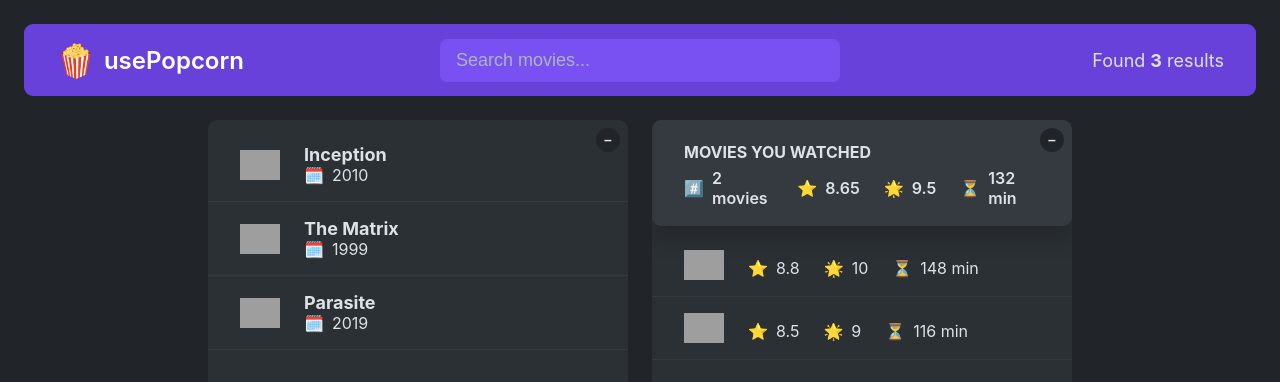
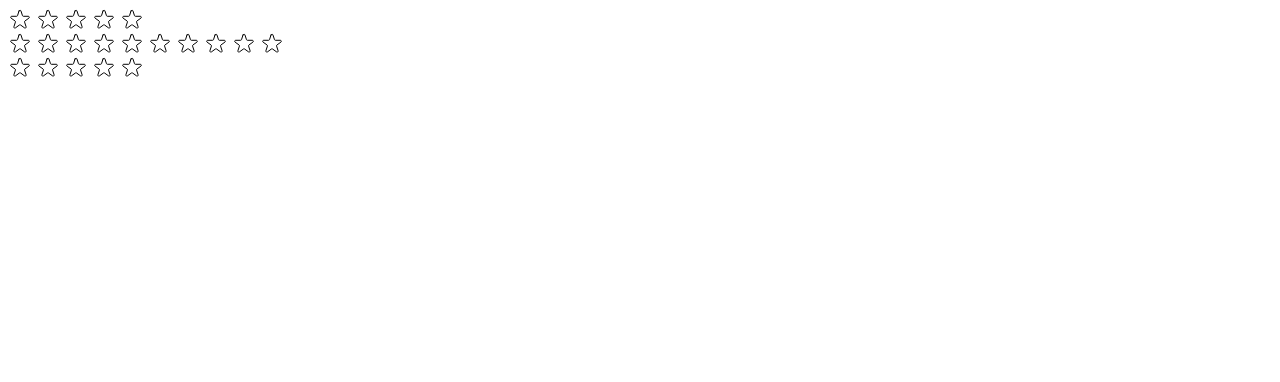
Before and after one commit to Lawaron/react-course-01, a React (Create React App) app in the folder app/: page / in a window 1280 px wide. Shown: the top 382 px of the page. Built offline with nearby package versions, Linux system fonts and the light colour scheme; grey boxes are pictures that could not be loaded.

Commit message:
working on star-rating

```diff
--- a/app/src/App.js
+++ b/app/src/App.js
@@ -24,7 +24,6 @@
         <Box>
           <List
             items={movies}
-            className="list"
             renderItem={(movie) => <Movie movie={movie} key={movie.imdbID} />}
           />
         </Box>
@@ -32,7 +31,6 @@
           <WatchedSummary watched={watched} />
           <List
             items={watched}
-            className="list"
             renderItem={(movie) => (
               <WatchedMovie movie={movie} key={movie.imdbID} />
             )}
--- a/app/src/components/List.js
+++ b/app/src/components/List.js
@@ -1,5 +1,5 @@
-const List = ({ className, items, renderItem }) => (
-  <ul className={className}>{items?.map((item) => renderItem(item))}</ul>
+const List = ({ items, renderItem }) => (
+  <ul className="list">{items?.map(renderItem)}</ul>
 );
 
 export default List;
--- /dev/null
+++ b/app/src/components/StarRating.js
@@ -0,0 +1,84 @@
+import { useState } from "react";
+
+const containerStyle = {
+  display: "flex",
+  alignItems: "center",
+  gap: "0.5rem",
+};
+
+const starContainerStyle = {
+  display: "flex",
+  gap: "0.25rem",
+};
+
+const textStyle = {
+  lineHeight: 1,
+  margin: 0,
+};
+
+const starSyle = {
+  width: "1.5rem",
+  height: "1.5rem",
+  display: "inline-block",
+  cursor: "pointer",
+};
+
+const StarRating = ({ maxRating = 5 }) => {
+  const [rating, setRating] = useState(0);
+  const [hoverRating, setHoverRating] = useState(0);
+
+  return (
+    <div style={containerStyle}>
+      <div style={starContainerStyle}>
+        {Array.from({ length: maxRating }, (_, i) => (
+          <Star
+            key={i}
+            onRate={() => setRating(i + 1)}
+            onHoverIn={() => setHoverRating(i + 1)}
+            onHoverOut={() => setHoverRating(0)}
+            isFull={(hoverRating || rating) >= i + 1}
+          />
+        ))}
+      </div>
+      <p style={textStyle}>{hoverRating || rating || ""}</p>
+    </div>
+  );
+};
+
+const Star = ({ onRate, isFull, onHoverIn, onHoverOut }) => (
+  <span
+    role="button"
+    style={starSyle}
+    tabIndex={0}
+    onClick={onRate}
+    onMouseEnter={onHoverIn}
+    onMouseLeave={onHoverOut}
+  >
+    {isFull ? (
+      <svg
+        xmlns="http://www.w3.org/2000/svg"
+        viewBox="0 0 20 20"
+        fill="#000"
+        stroke="#000"
+      >
+        <path d="M9.049 2.927c.3-.921 1.603-.921 1.902 0l1.07 3.292a1 1 0 00.95.69h3.462c.969 0 1.371 1.24.588 1.81l-2.8 2.034a1 1 0 00-.364 1.118l1.07 3.292c.3.921-.755 1.688-1.54 1.118l-2.8-2.034a1 1 0 00-1.175 0l-2.8 2.034c-.784.57-1.838-.197-1.539-1.118l1.07-3.292a1 1 0 00-.364-1.118L2.98 8.72c-.783-.57-.38-1.81.588-1.81h3.461a1 1 0 00.951-.69l1.07-3.292z" />
+      </svg>
+    ) : (
+      <svg
+        xmlns="http://www.w3.org/2000/svg"
+        fill="none"
+        viewBox="0 0 24 24"
+        stroke="#000"
+      >
+        <path
+          strokeLinecap="round"
+          strokeLinejoin="round"
+          strokeWidth="{2}"
+          d="M11.049 2.927c.3-.921 1.603-.921 1.902 0l1.519 4.674a1 1 0 00.95.69h4.915c.969 0 1.371 1.24.588 1.81l-3.976 2.888a1 1 0 00-.363 1.118l1.518 4.674c.3.922-.755 1.688-1.538 1.118l-3.976-2.888a1 1 0 00-1.176 0l-3.976 2.888c-.783.57-1.838-.197-1.538-1.118l1.518-4.674a1 1 0 00-.363-1.118l-3.976-2.888c-.784-.57-.38-1.81.588-1.81h4.914a1 1 0 00.951-.69l1.519-4.674z"
+        />
+      </svg>
+    )}
+  </span>
+);
+
+export default StarRating;
--- a/app/src/index.js
+++ b/app/src/index.js
@@ -1,11 +1,15 @@
 import React from "react";
 import ReactDOM from "react-dom/client";
-import "./assets/styles/index.css";
-import App from "./App";
+import StarRating from "./components/StarRating";
+// import "./assets/styles/index.css";
+// import App from "./App";
 
 const root = ReactDOM.createRoot(document.getElementById("root"));
 root.render(
   <React.StrictMode>
-    <App />
+    <StarRating maxRating={5} />
+    <StarRating maxRating={10} />
+    <StarRating />
+    {/* <App /> */}
   </React.StrictMode>
 );
```
Also changed, not shown: app/src/assets/styles/index.css (+0 -33 lines).
